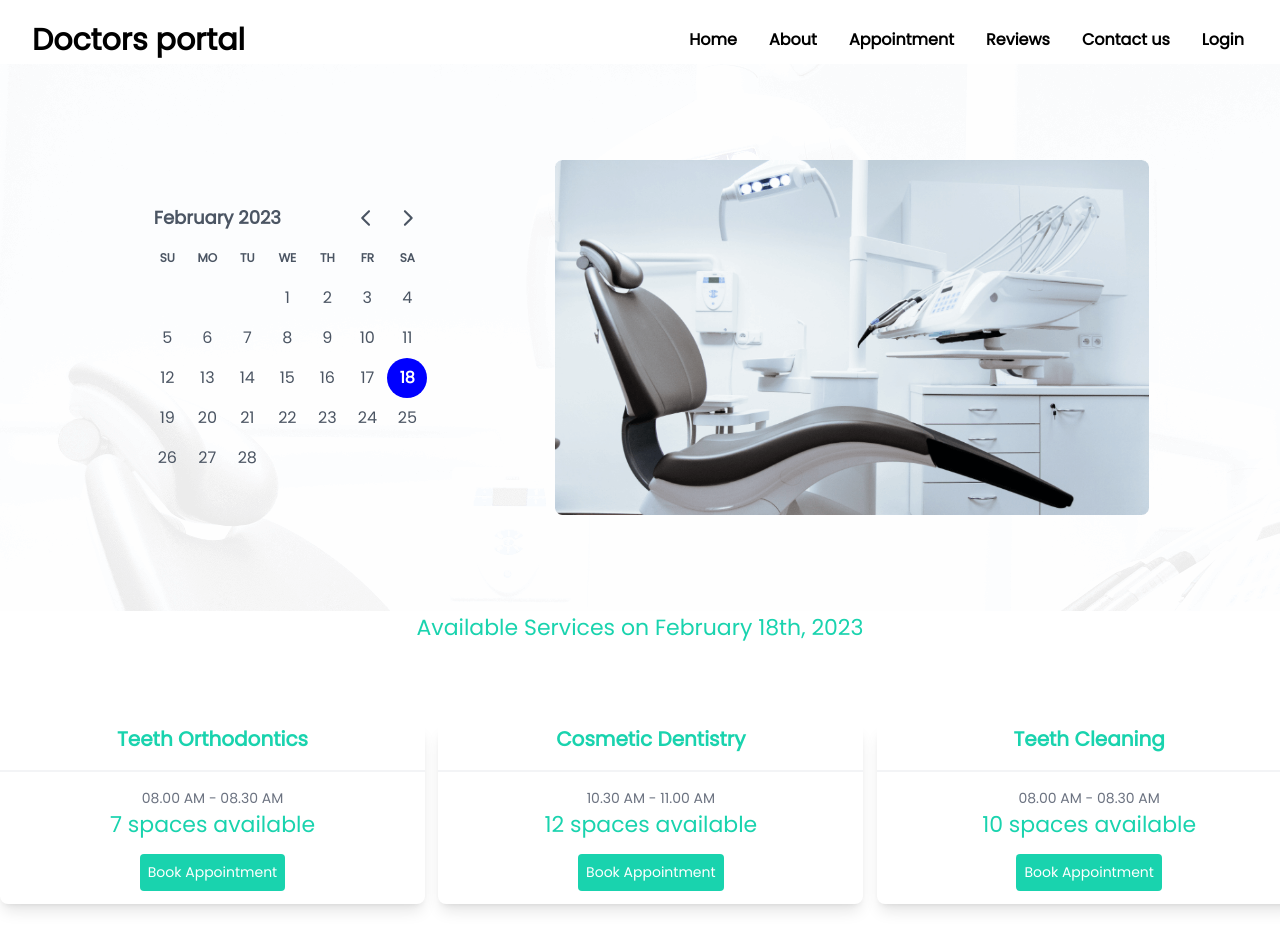
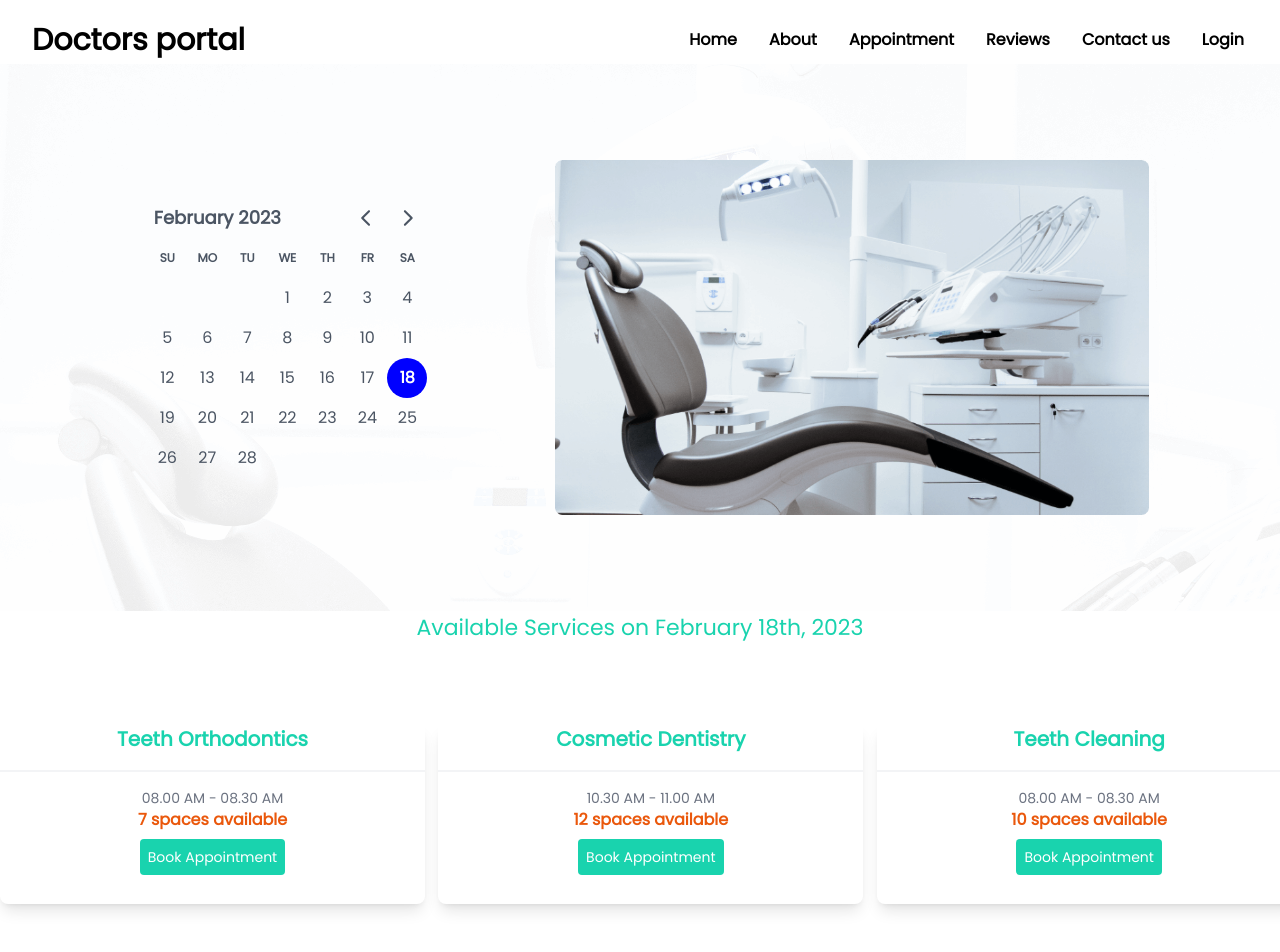
Before and after one commit to RedEye75/Doctors-portal-client, a React (Create React App) app: page /appointment in a window 1280 px wide. Shown: the top 952 px of the page. Built offline with nearby package versions, Linux system fonts and the light colour scheme.

Commit message:
booking modal added on for book appointment

```diff
--- a/src/Components/pages/Appointement/AppointOption.js
+++ b/src/Components/pages/Appointement/AppointOption.js
@@ -1,7 +1,7 @@
 import React from "react";
 import { Link } from "react-router-dom";
 
-const AppointOption = ({ value }) => {
+const AppointOption = ({ value, setTreatment }) => {
   const { name, slots } = value;
   return (
     <div>
@@ -19,17 +19,22 @@ const AppointOption = ({ value }) => {
           {slots.length < 1 ? (
             <></>
           ) : (
-            <p>
+            <p className="text-[16px] font-bold text-orange-600">
               {slots.length} {slots.length > 1 ? "spaces" : "space"} available
             </p>
           )}
         </div>
         {slots.length > 0 ? (
-          <Link to={"/"}>
-            <button className="p-2 text-[14px] mt-[13px] bg-[#19D3AE] text-white font-medium rounded">
+          <div className="mt-[13px]">
+            {" "}
+            <label
+              onClick={() => setTreatment(value)}
+              htmlFor="bookingModal"
+              className=" p-2 text-[14px]  bg-[#19D3AE] text-white font-medium rounded"
+            >
               Book Appointment
-            </button>
-          </Link>
+            </label>
+          </div>
         ) : (
           <></>
         )}
--- a/src/Components/pages/Appointement/AvailableAppointment.jsx
+++ b/src/Components/pages/Appointement/AvailableAppointment.jsx
@@ -1,9 +1,11 @@
 import { format } from "date-fns";
 import React, { useState, useEffect } from "react";
 import AppointOption from "./AppointOption";
+import BookingModal from "./BookingModal";
 
 const AvailableAppointment = ({ x }) => {
   const [appointments, setAppointments] = useState([]);
+  const [treatment, setTreatment] = useState(null);
 
   useEffect(() => {
     fetch("appointmentOptions.json")
@@ -14,15 +16,17 @@ const AvailableAppointment = ({ x }) => {
     <div>
       <h1 className="text-[#19D3AE] text-[22px]">
         Available Services on {format(x, "PPP")}
+      </h1>
       <div className="grid grid-cols-3 gap-[35px]">
         {appointments.map((appointment) => (
           <AppointOption
             key={appointment._id}
             value={appointment}
+            setTreatment={setTreatment}
           ></AppointOption>
         ))}
       </div>
-      </h1>
+      {treatment && <BookingModal treatment={treatment}></BookingModal>}
     </div>
   );
 };
--- /dev/null
+++ b/src/Components/pages/Appointement/BookingModal.jsx
@@ -0,0 +1,27 @@
+import React from "react";
+
+const BookingModal = ({ treatment }) => {
+  const { name } = treatment;
+  return (
+    <>
+      <input type="checkbox" id="bookingModal" className="modal-toggle" />
+      <div className="modal">
+        <div className="modal-box relative">
+          <label
+            htmlFor="bookingModal"
+            className="btn btn-sm btn-circle absolute right-2 top-2"
+          >
+            ✕
+          </label>
+          <h3 className="text-lg font-bold">{name}</h3>
+          <p className="py-4">
+            You've been selected for a chance to get one year of subscription to
+            use Wikipedia for free!
+          </p>
+        </div>
+      </div>
+    </>
+  );
+};
+
+export default BookingModal;
```
Lines whose indentation alone changed are shown as unchanged.
